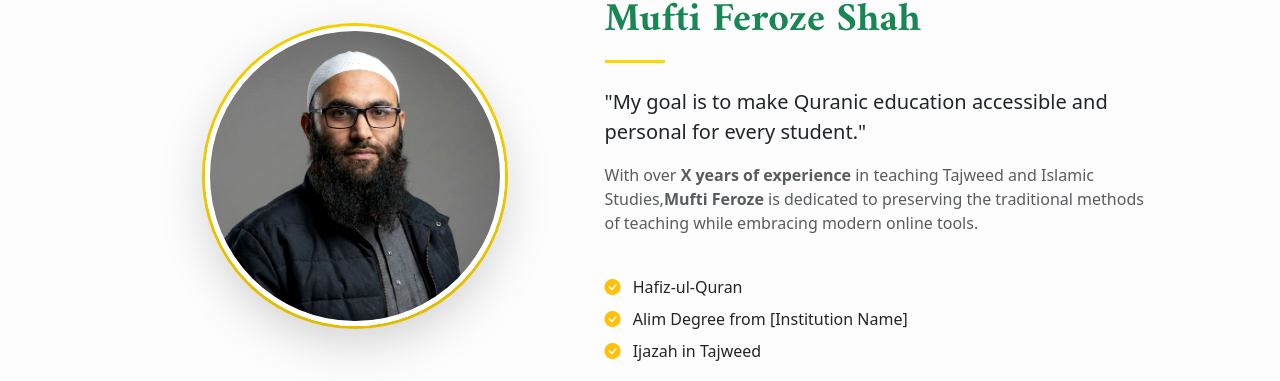
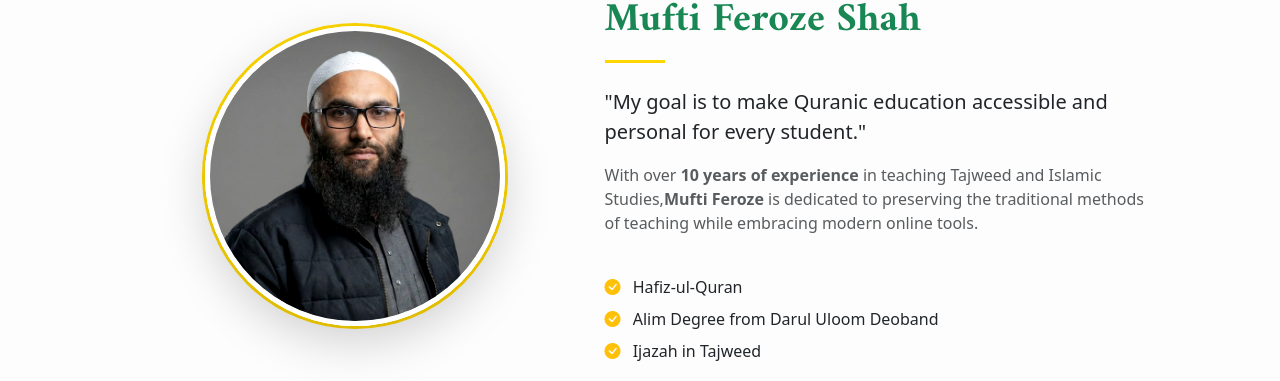
Before and after one commit to adabismail/darululoom-online, a React (Create React App) app in the folder frontend/: page / in a window 1280 px wide. Shown: the part 1850-2231 px from the top of the page. Built offline with nearby package versions, Linux system fonts and the light colour scheme.

Commit message:
about us tweaks..

```diff
--- a/frontend/src/pages/Home.jsx
+++ b/frontend/src/pages/Home.jsx
@@ -148,14 +148,14 @@ const Home = () => {
               </p>
 
               <p className="text-muted">
-                With over <strong>X years of experience</strong> in teaching Tajweed and Islamic Studies,
+                With over <strong>10 years of experience</strong> in teaching Tajweed and Islamic Studies,
                 <strong>Mufti Feroze</strong> is dedicated to preserving the traditional methods of teaching while embracing modern online tools.
               </p>
 
               {/* Qualifications List */}
               <ul className="list-unstyled mt-4 text-start d-inline-block">
                 <li className="mb-2"><i className="bi bi-check-circle-fill text-warning me-2"></i> Hafiz-ul-Quran</li>
-                <li className="mb-2"><i className="bi bi-check-circle-fill text-warning me-2"></i> Alim Degree from [Institution Name]</li>
+                <li className="mb-2"><i className="bi bi-check-circle-fill text-warning me-2"></i> Alim Degree from Darul Uloom Deoband</li>
                 <li className="mb-2"><i className="bi bi-check-circle-fill text-warning me-2"></i> Ijazah in Tajweed</li>
               </ul>
 
```
